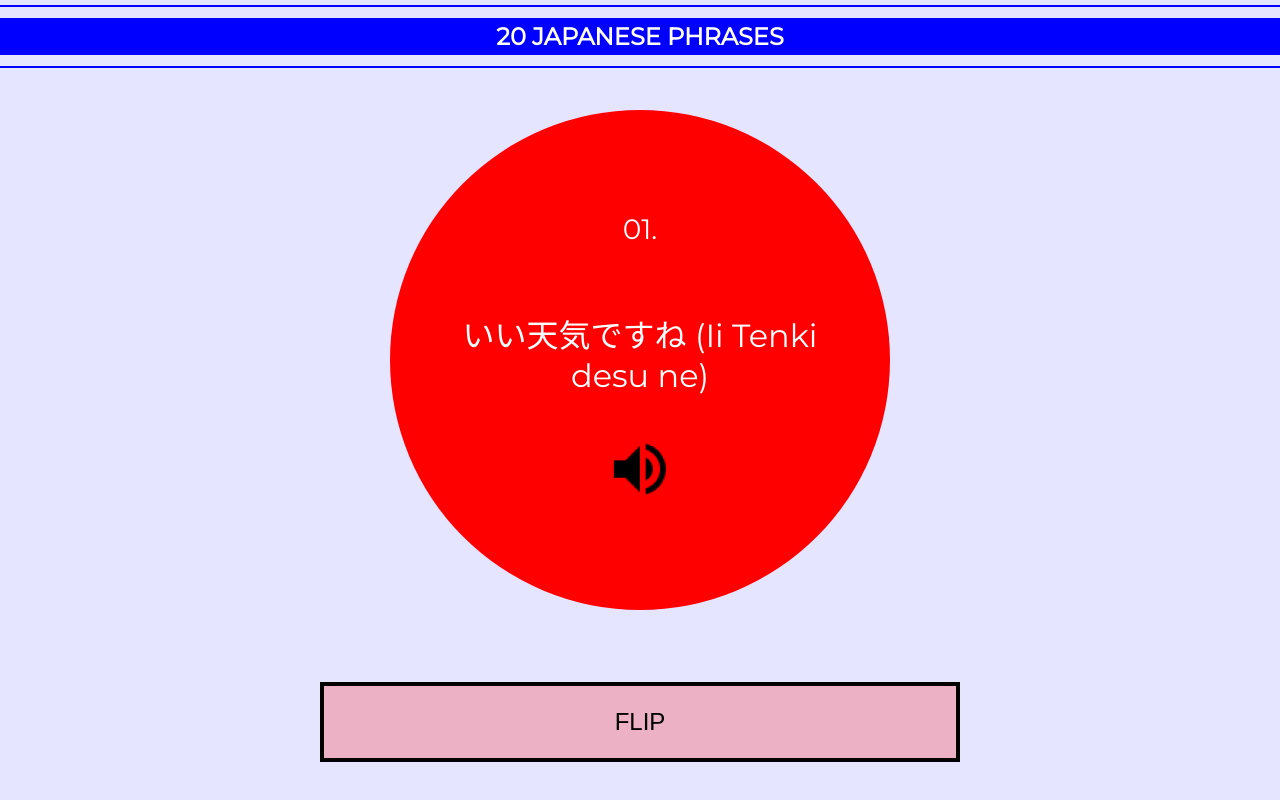
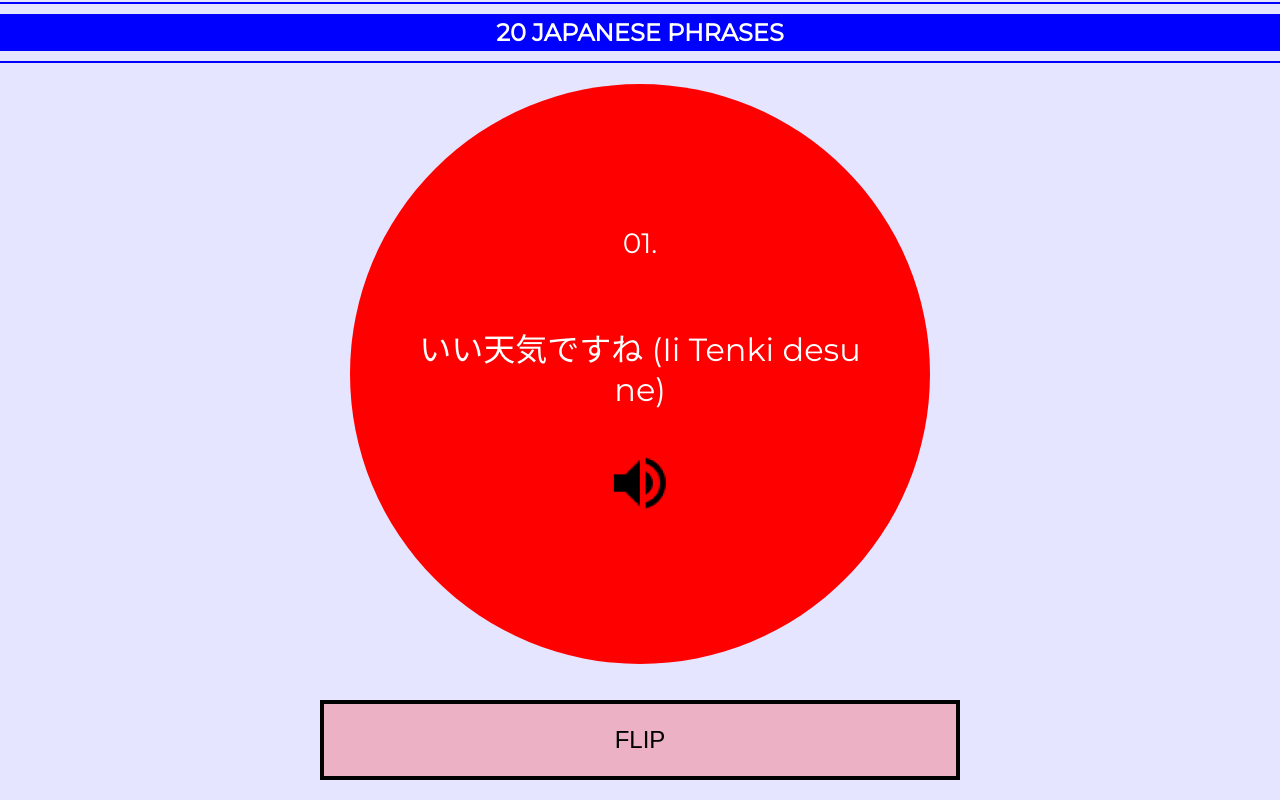
Before and after one commit to jackbridger/JapaneseFlashCards, a PHP site: page /index.html in a window 1280 px wide. Run offline with PHP 8.4, Linux system fonts and the light colour scheme.

Commit message:
changed size to 70vmin

```diff
--- a/style.css
+++ b/style.css
@@ -50,8 +50,8 @@ body {
 
 }
 #circle-area__body {
-    height: 60vmin;
-    width: 60vmin;
+    height: 70vmin;
+    width: 70vmin;
     color: white;
     padding: 10px;
     transform-style: preserve-3d;
```
